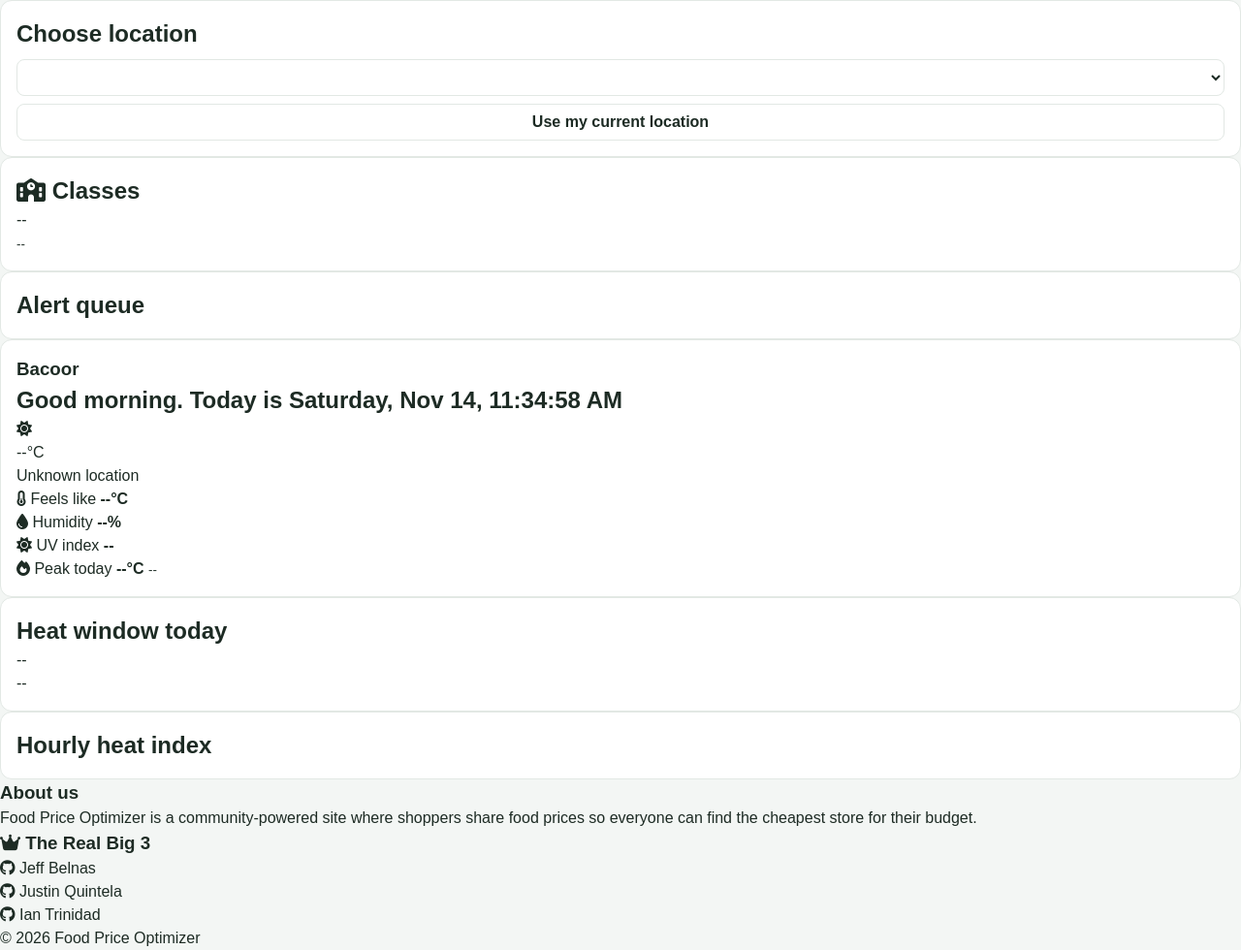
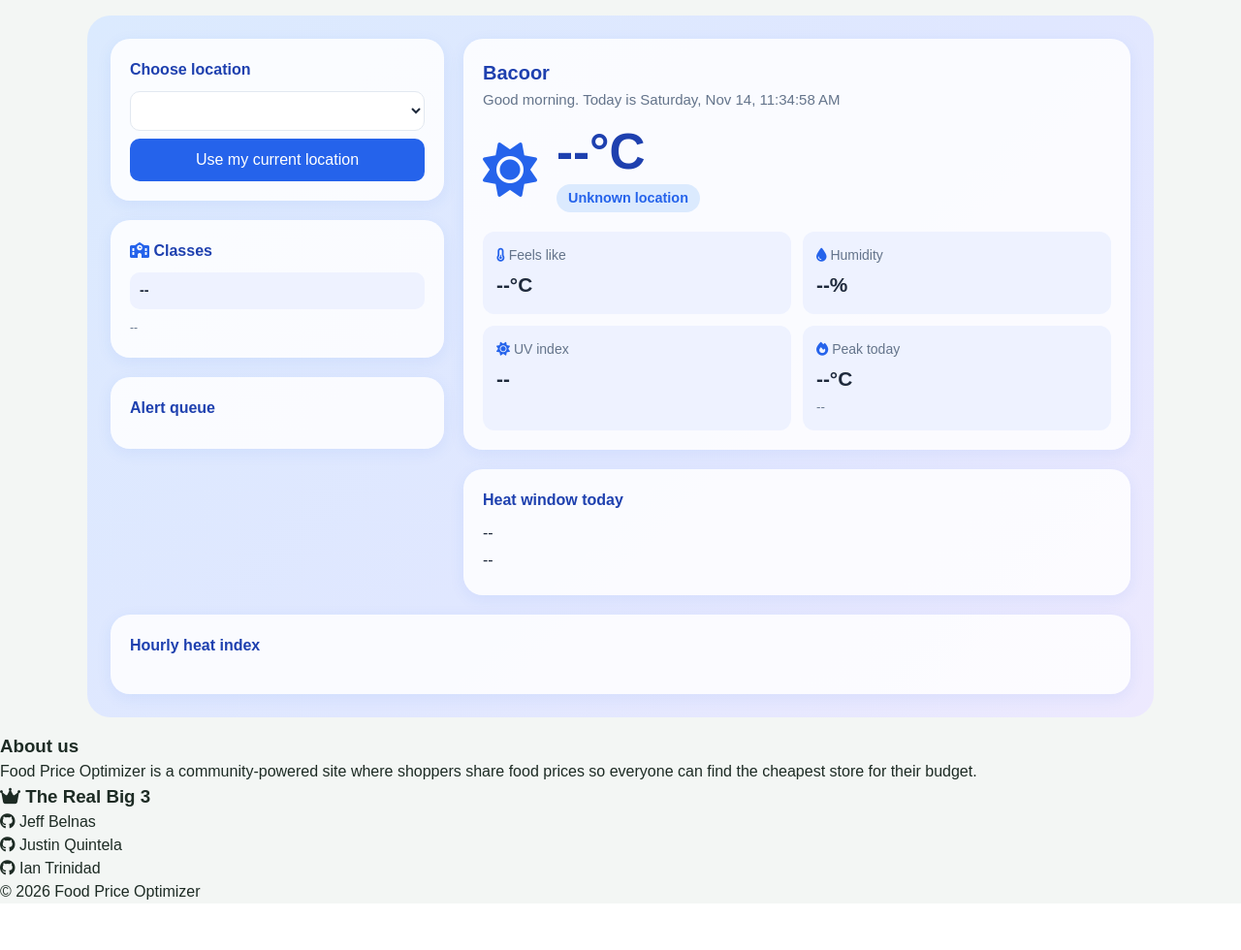
Before and after one commit to niqn/DSA-Project, a Flask app: template src/dsa_project/templates/weather.html in a window 1280 px wide. Shown: the part 70-1050 px from the top of the page at 97% size. After the commit the page ends 998 px from the top, so only its background shows below. Run offline with Flask 3, Linux system fonts and the light colour scheme; the template is opened without the code that fills it, so the values that code supplies are empty.

Commit message:
weather: restore weather css

```diff
--- a/src/dsa_project/static/css/weather.css
+++ b/src/dsa_project/static/css/weather.css
@@ -1,270 +1,122 @@
-.page {
-  --red: #dc2626;
-  --red-dark: #991b1b;
-  --red-soft: #fee2e2;
+.weather-grid {
   --blue: #2563eb;
+  --blue-dark: #1e40af;
+  --blue-soft: #dbeafe;
+  --tile: #eef2ff;
   --text: #1e293b;
   --muted: #64748b;
   --line: #e2e8f0;
-  --bg: #f8fafc;
 
+  display: grid;
+  grid-template-columns: 1fr 2fr;
+  gap: 20px;
   max-width: 1100px;
-  margin: 0 auto;
-  padding: 16px;
+  margin: 16px auto;
+  padding: 24px;
+  border-radius: 24px;
   color: var(--text);
+  background: linear-gradient(135deg, #dbeafe, #e0e7ff 55%, #ede9fe);
+}
+.col {
+  display: flex;
+  flex-direction: column;
+  gap: 20px;
+  min-width: 0;
+}
+.panel-wide {
+  grid-column: 1 / -1;
 }
 
-.page h1 { margin: 8px 0 4px; color: var(--red-dark); }
-.page h2 { font-size: 18px; margin-bottom: 10px; }
-.page h3 { font-size: 16px; }
+.panel {
+  background: rgba(255, 255, 255, 0.85);
+  border-radius: 20px;
+  padding: 20px;
+  box-shadow: 0 4px 16px rgba(37, 99, 235, 0.08);
+}
+.panel h2 { margin: 0 0 10px; font-size: 16px; color: var(--blue-dark); }
 
-.back-link { color: var(--blue); text-decoration: none; }
-.clock { color: var(--muted); margin: 0; }
-.clock i { color: var(--red); }
-
-/* 911 banner */
-.banner-911 {
-  margin: 16px 0;
-  padding: 12px 16px;
-  background: var(--red-soft);
-  border: 1px solid var(--red);
-  border-left: 4px solid var(--red);
-  border-radius: 8px;
-  color: var(--red-dark);
+/* main card */
+#areaName { margin: 0; font-size: 20px; color: var(--blue-dark); }
+#greetingCard h2 { font-size: 15px; font-weight: 500; color: var(--muted); margin: 2px 0 0; }
+.now-row { display: flex; align-items: center; gap: 20px; margin: 16px 0 20px; }
+#wxIcon { font-size: 3.5rem; color: var(--blue); }
+#temp { margin: 0; font-size: 3.2rem; font-weight: 700; line-height: 1; color: var(--blue-dark); }
+#level {
+  display: inline-block;
+  margin: 8px 0 0;
+  padding: 4px 12px;
+  border-radius: 999px;
+  background: var(--blue-soft);
+  color: var(--blue);
   font-weight: 600;
+  font-size: .9rem;
 }
 
-.banner-911 i { margin-right: 8px; }
-.banner-911 a { color: var(--red-dark); font-weight: 800; }
+/* stat */
+.stat-grid {
+  display: grid;
+  grid-template-columns: 1fr 1fr;
+  gap: 12px;
+}
+.stat {
+  display: flex;
+  flex-direction: column;
+  gap: 4px; padding: 14px;
+  background: var(--tile);
+  border-radius: 12px;
+}
+.stat-label { font-size: 14px; color: var(--muted); }
+.stat-label i { color: var(--blue); }
+.stat strong { font-size: 1.3rem; }
+.stat small { color: var(--muted); }
 
-/* search bar */
-.search-bar {
-  display: flex;
-  align-items: center;
+/* location */
+#locationChoice select,
+#locationChoice button {
   width: 100%;
-  margin: 0;
-  height: 42px;
-  overflow: hidden;
-  background: #fff;
-  border: 1px solid var(--line);
-  border-radius: 999px;
+  padding: 10px;
+  border-radius: 10px;
+  font: inherit;
+  margin-bottom: 8px;
+}
+#locationChoice select { border: 1px solid var(--line); background: #fff; color: var(--text); }
+#locationChoice button { border: 0; background: var(--blue); color: #fff; cursor: pointer; margin-bottom: 0; }
+#locationChoice button:hover { background: var(--blue-dark); }
+
+/* classes */
+#classPanel h2 i { color: var(--blue); }
+#classStatus { margin: 0 0 6px; padding: 8px 10px; border-radius: 10px; font-weight: 600; font-size: .9rem; background: var(--tile); }
+#classStatus.class-ok   { background: #dcfce7; color: #166534; }
+#classStatus.class-warn { background: #ffedd5; color: #9a3412; }
+#classStatus.class-stop { background: #fee2e2; color: #991b1b; }
+#classNote { color: var(--muted); font-size: .75rem; }
+
+#alertQueue { margin: 0; padding: 0; list-style: none; display: flex; flex-direction: column; gap: 6px; font-size: .88rem; }
+#alertQueue li { padding: 8px 10px; background: var(--tile); border-radius: 10px; }
+#alertQueue li:first-child { font-weight: 600; }
+#streakPanel p { margin: 4px 0; }
+
+.dsa-note {
+  font-size: 16rem;
+  color: var(--muted);
 }
 
-.search-bar:focus-within { border-color: var(--red); }
+#readings { display: flex; gap: 8px; overflow-x: auto; scroll-snap-type: x mandatory; padding-bottom: 8px; }
+.hour {
+  flex: 0 0 calc((100% - 40px) / 6);
+  scroll-snap-align: start;
+  text-align: center;
+  padding: 10px 2px;
+  background: var(--tile);
+  border-radius: 12px;
+  font-size: .8rem;
+}
+.hour strong { display: block; font-size: 1rem; }
 
-/* full width, side to side */
-.emergency-form .search-bar { width: 100%; max-width: none; margin: 0; }
-
-.search-bar button {
-  order: -1;
-  flex: none;
-  width: 40px;
-  height: 100%;
-  border: none;
-  background: transparent;
-  color: var(--text);
-  font-size: 16px;
-  cursor: pointer;
+@media (max-width: 800px) {
+  .weather-grid {
+    grid-template-columns: 1fr;
+    padding: 16px; }
+  .hour {
+    flex: 0 0 calc((100% - 16px) / 3); }
 }
-
-.search-bar input {
-  flex: 1;
-  min-width: 0;
-  height: 100%;
-  padding: 0 16px 0 0;
-  border: none;
-  background: transparent;
-  font: inherit;
-  font-size: 16px;
-  color: var(--text);
-}
-
-.search-bar :focus-visible { outline: none; }
-
-/* layout: location panel on the left, cards flow beside it then continue underneath */
-.emergency-layout {
-  display: grid;
-  grid-template-columns: repeat(3, minmax(0, 1fr));
-  gap: 16px;
-  margin-top: 16px;
-}
-
-/* let chips, call-order and the cards sit directly in the grid */
-.emergency-layout .results,
-.emergency-layout .hotline-cards { display: contents; }
-
-/* panel takes the first column and spans the first 3 rows */
-#locationChoice { grid-column: 1; grid-row: 1 / span 3; align-self: start; }
-
-.choose-category,
-.call-order,
-.empty { grid-column: 2 / -1; }
-
-.panel {
-  padding: 16px;
-  background: #fff;
-  border: 1px solid var(--line);
-  border-radius: 12px;
-}
-
-#locationChoice { display: flex; flex-direction: column; gap: 8px; }
-
-#locationChoice label { font-size: 14px; font-weight: 600; }
-
-#locationChoice select {
-  width: 100%;
-  min-width: 0;
-  height: 38px;
-  padding: 0 8px;
-  border: 1px solid var(--line);
-  border-radius: 8px;
-  background: #fff;
-  font: inherit;
-  color: var(--text);
-}
-
-#locationChoice button {
-  height: 38px;
-  border: 1px solid var(--line);
-  border-radius: 8px;
-  background: #fff;
-  font: inherit;
-  font-weight: 600;
-  color: var(--text);
-  cursor: pointer;
-}
-
-#locationChoice button:hover { border-color: var(--red); }
-
-#locationChoice button[type="submit"] {
-  background: var(--red);
-  border-color: var(--red);
-  color: #fff;
-}
-
-#locationChoice button[type="submit"]:hover { background: var(--red-dark); }
-
-#locStatus { color: var(--muted); }
-
-/* recent searches */
-#recentSearches { margin-top: 12px; padding-top: 12px; border-top: 1px solid var(--line); }
-#recentSearches h3 { margin-bottom: 6px; font-size: 14px; }
-#recentSearches ul { margin: 0 0 8px; padding-left: 18px; }
-#recentSearches a { color: var(--blue); text-decoration: none; }
-#recentSearches small { color: var(--muted); }
-.undo { font-size: 13px; color: var(--red); }
-
-/* category chips */
-.choose-category { display: flex; flex-wrap: wrap; gap: 8px; }
-
-.chip {
-  display: inline-flex;
-  align-items: center;
-  gap: 6px;
-  padding: 8px 14px;
-  border: 1px solid var(--line);
-  border-radius: 999px;
-  background: #fff;
-  color: var(--text);
-  font-size: 14px;
-  font-weight: 600;
-  text-decoration: none;
-  transition: border-color 0.2s ease;
-}
-
-.chip:hover { border-color: var(--red); }
-.chip.active { background: var(--red); border-color: var(--red); color: #fff; }
-
-/* call in this order */
-.call-order { border-left: 4px solid var(--red); }
-.call-order small { color: var(--muted); }
-.call-order ol { margin: 10px 0 0; padding-left: 20px; }
-.call-order li { padding: 8px 0; border-bottom: 1px solid var(--line); }
-.call-order li:last-child { border-bottom: none; }
-.call-order li small { display: block; }
-
-/* phone links */
-.call {
-  display: inline-block;
-  margin-top: 4px;
-  color: var(--red-dark);
-  font-weight: 700;
-  text-decoration: none;
-}
-
-.call:hover { text-decoration: underline; }
-.call em { color: var(--muted); font-weight: 400; font-size: 12px; }
-
-/* hotline cards: they sit directly in the .emergency-layout grid (see above) */
-
-.hotline-card {
-  display: flex;
-  flex-direction: column;
-  gap: 6px;
-  padding: 18px;
-  background: #fff;
-  border: 1px solid var(--line);
-  border-left: 4px solid var(--tag, var(--red));
-  border-radius: 12px;
-  transition: box-shadow 0.15s, transform 0.15s;
-}
-
-.hotline-card:hover {
-  box-shadow: 0 8px 22px rgba(0, 0, 0, 0.1);
-  transform: translateY(-2px);
-}
-
-.hotline-card small { color: var(--muted); }
-
-.card-head { display: flex; align-items: center; gap: 10px; }
-
-.card-icon {
-  width: 34px;
-  height: 34px;
-  border-radius: 50%;
-  display: flex;
-  align-items: center;
-  justify-content: center;
-  background: var(--tag-soft, var(--red-soft));
-  color: var(--tag, var(--red));
-  font-size: 0.9rem;
-}
-
-.card-tag {
-  font-size: 0.75rem;
-  font-weight: 700;
-  letter-spacing: 0.6px;
-  text-transform: uppercase;
-  color: var(--tag, var(--red));
-}
-
-/* verified / not verified */
-.verified {
-  margin-top: auto;
-  padding-top: 10px;
-  border-top: 1px solid var(--line);
-  font-size: 12px;
-}
-
-.unverified { color: #b45309 !important; }
-
-/* color per category */
-.cat-police   { --tag: #2563eb; --tag-soft: #dbeafe; }
-.cat-fire     { --tag: #ea580c; --tag-soft: #ffedd5; }
-.cat-medical  { --tag: #16a34a; --tag-soft: #dcfce7; }
-.cat-disaster { --tag: #0891b2; --tag-soft: #cffafe; }
-.cat-general  { --tag: #475569; --tag-soft: #e2e8f0; }
-
-.empty { padding: 24px 0; color: var(--muted); }
-
-@media (prefers-reduced-motion: reduce) {
-  .hotline-card:hover { transform: none; }
-}
-
-@media (max-width: 900px) {
-  .emergency-layout { grid-template-columns: minmax(0, 1fr); }
-  #locationChoice { grid-row: auto; }
-  .choose-category,
-  .call-order,
-  .empty { grid-column: 1; }
-}
```
